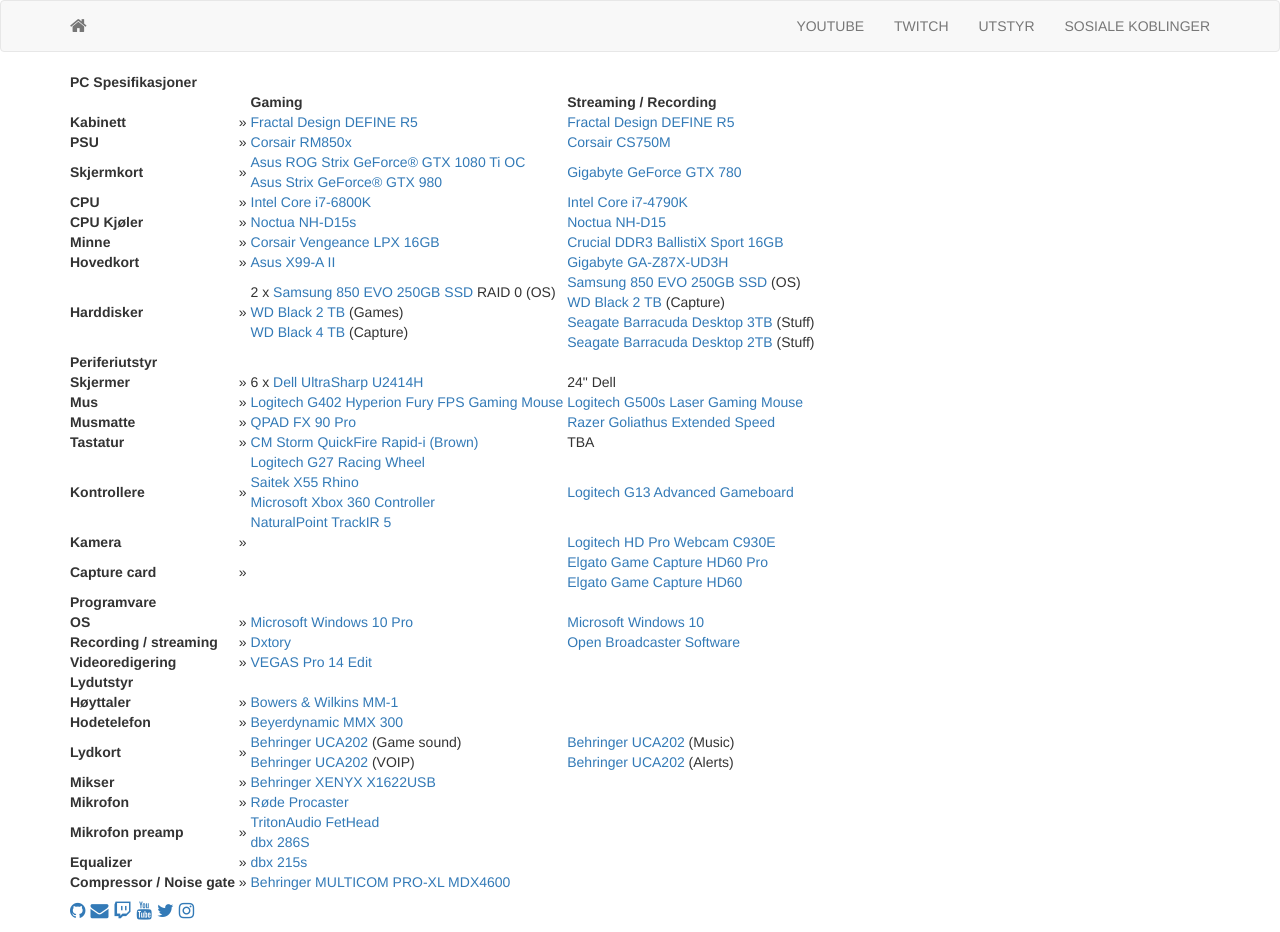
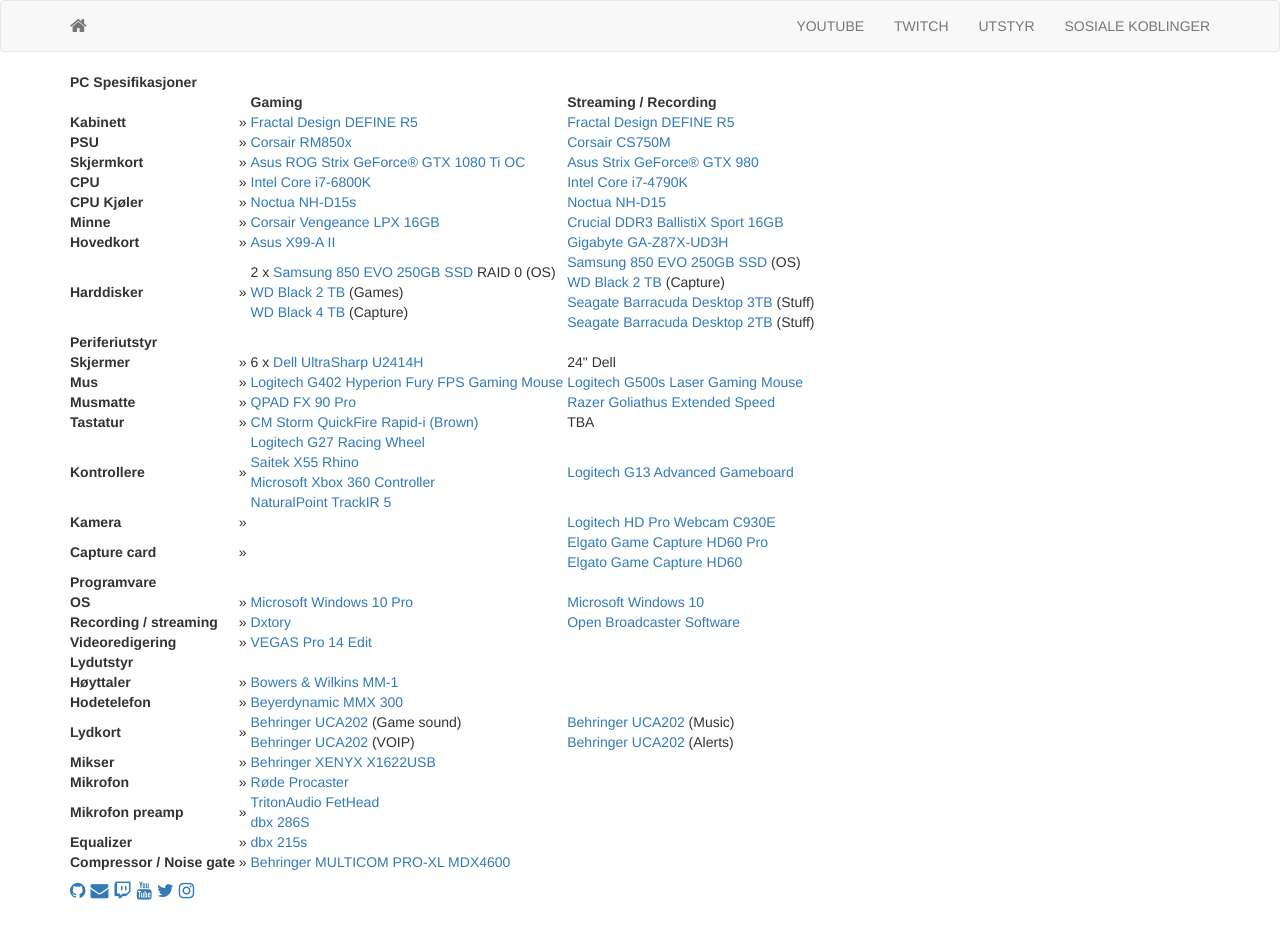
Before and after one commit to sakarias/sakarias.net, a Jekyll site: the page built from utstyr.html, in a window 1280 px wide. Built offline with Jekyll 4.4.1, drawn with Linux system fonts in a browser that asks for light colours; nearby versions of some CDN libraries; Markdown is read by kramdown in place of the engine named in the settings.

Commit message:
Oppdatert grafikkort

```diff
--- a/utstyr.html
+++ b/utstyr.html
@@ -33,12 +33,9 @@ title: Utstyr
     <tr>
         <th>Skjermkort</th>
         <td>&nbsp;»&nbsp;</td>
-        <td>
-            <a href="https://www.asus.com/Graphics-Cards/ROG-STRIX-GTX1080TI-O11G-GAMING/">Asus ROG Strix GeForce® GTX 1080 Ti OC</a><br />
-            <a href="https://www.asus.com/Graphics-Cards/STRIXGTX980DC2OC4GD5/">Asus Strix GeForce® GTX 980</a>
-        </td>
+        <td><a href="https://www.asus.com/Graphics-Cards/ROG-STRIX-GTX1080TI-O11G-GAMING/">Asus ROG Strix GeForce® GTX 1080 Ti OC</a></td>
         <td>&nbsp;</td>
-        <td><a href="http://www.gigabyte.com/products/product-page.aspx?pid=4621#ov">Gigabyte GeForce GTX 780</a></td>
+        <td><a href="https://www.asus.com/Graphics-Cards/STRIXGTX980DC2OC4GD5/">Asus Strix GeForce® GTX 980</a></td>
     </tr>
     <tr>
         <th>CPU</th>
```
